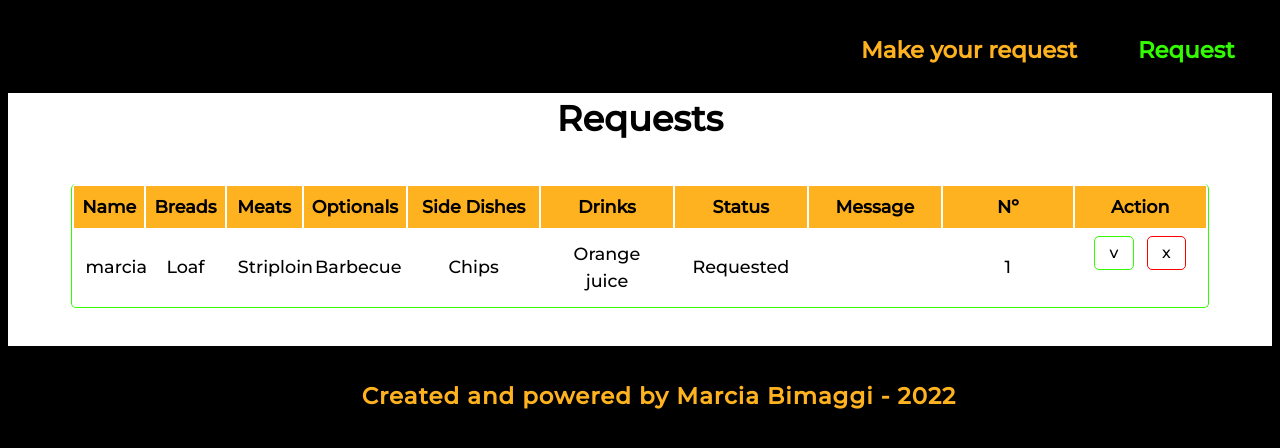
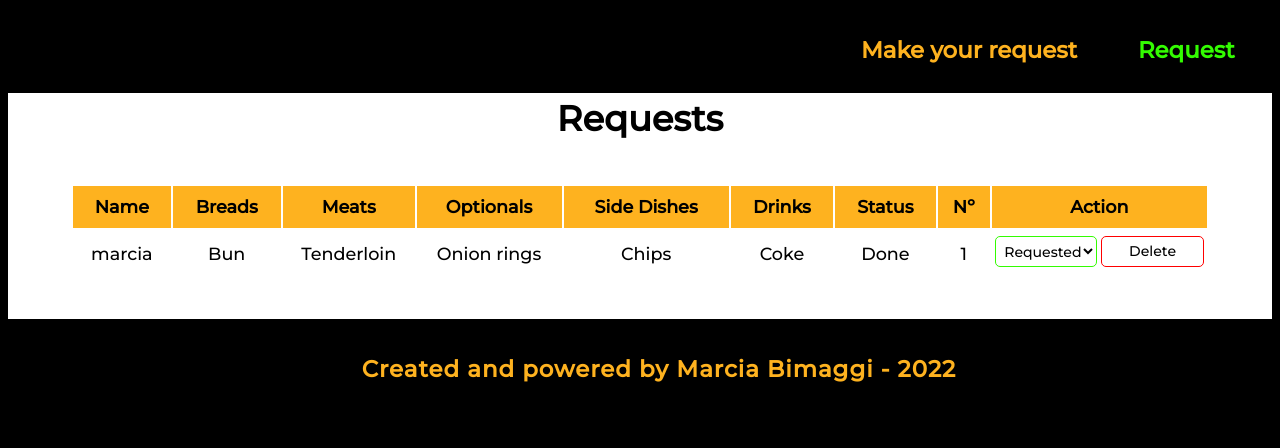
Before and after one commit to bimaggi/snack_bar_vuejs, a Vue app: page /request in a window 1280 px wide. Shown: the top 448 px of the page. Built offline with nearby package versions, Linux system fonts and the light colour scheme; data requests are answered from the project's data file.

Commit message:
feat(RequestItem):create RequestItem component

```diff
--- a/db/db.json
+++ b/db/db.json
@@ -92,14 +92,13 @@
   ],
   "request": [
     {
-      "name": "marcia",
-      "bread": "Loaf",
-      "meat": "Striploin",
-      "optional": "Barbecue",
+      "name": "marcia ",
+      "bread": "Bun",
+      "meat": "Tenderloin",
+      "optional": "Onion rings",
       "sideDish": "Chips",
-      "drink": "Orange juice",
-      "status": "Requested",
-      "msg": null,
+      "drink": "Coke",
+      "status": "Done",
       "id": 1
     }
   ]
--- a/src/components/RequestForm.vue
+++ b/src/components/RequestForm.vue
@@ -4,29 +4,23 @@
   <table class="table__form">
     <thead class="table__thead">
       <tr>
-        <th class="thead__th">{{message.name}}</th>
-        <th class="thead__th">{{message.breads}} </th>
-        <th class="thead__th">{{message.meats}}</th>
-        <th class="thead__th">{{message.optionals}}</th>
-        <th class="thead__th__action">{{message.sideDishes}}</th>
-        <th class="thead__th__action">{{message.drinks}}</th>
-        <th class="thead__th__action">{{message.status}}</th>
-        <th class="thead__th__action">{{message.message}}</th>
-        <th class="thead__th__action">{{message.number}}</th>
-        <th class="thead__th__action">{{message.action}}</th>
+        <th class="thead__th" v-for="title in titles" :key="title">{{title}}</th>
       </tr>
     </thead>
     <tbody class="table__tbody">
-      <tr class="tbody__tr" v-for="req in requests" :key="req.id">
-        <td class="tbody__td" v-for="r in req" :key="r">{{r}}</td>
-        <button class="btn__done">v</button>
-        <button class="btn__del">x</button>
-      </tr>
+      <request-item
+        :requests="requests"
+        :status="status"
+        @delRequest="delRequest"
+        @upDateStatus="upDateStatus"
+      />
     </tbody>
   </table>
 </div>
 </template>
 <script>
+import RequestItem from '@/components/RequestItem'
+
 import title from '@/enums/title'
 
 const {
@@ -36,19 +30,19 @@ const {
   OPTIONALS,
   SIDEDISHES,
   DRINKS,
+  NUMBER,
   STATUS,
-  MESSAGE,
-  NUMBER,
   ACTION,
 } = title
 
 export default {
   name: 'RequestForm',
   components: {
+    RequestItem,
   },
   data() {
     return {
-      message: {
+      titles: {
         name: NAME,
         breads: BREADS,
         meats: MEATS,
@@ -56,11 +50,11 @@ export default {
         sideDishes: SIDEDISHES,
         drinks: DRINKS,
         status: STATUS,
-        message: MESSAGE,
         number: NUMBER,
         action: ACTION,
       },
       requests: null,
+      status: null,
     }
   },
   methods: {
@@ -74,14 +68,40 @@ export default {
       const data = await req.json()
       this.requests = data
     },
+    async getStatus() {
+      const req = await fetch('http://localhost:3000/status')
+      const data = await req.json()
+      this.status = data
+    },
+    async delRequest(value) {
+      const req = await fetch(`http://localhost:3000/request/${value}`, {
+        method: 'DELETE',
+      })
+      const res = await req.json()
+      console.log(res)
+      this.getRequest()
+    },
+    async upDateStatus(event, value) {
+      const option = event.target.value
+      const actualStatus = JSON.stringify({ status: option })
+      const req = await fetch(`http://localhost:3000/request/${value}`, {
+        method: 'PATCH',
+        headers: { 'Content-Type': 'application/json' },
+        body: actualStatus,
+      })
+      const res = await req.json()
+      console.log(res)
+      this.getRequest()
+    },
   },
   mounted() {
     this.getFields()
     this.getRequest()
+    this.getStatus()
   },
 }
 </script>
-<style lang="scss" scoped>
+<style lang="scss">
 @import '@/styles/variables.scss';
 @import '@/styles/mixins.scss';
 
@@ -89,36 +109,52 @@ export default {
   display: flex;
   width: 90%;
   margin: 3% 0 3% 0;
+  @media screen and (max-width: $mobile){
+    font-size: .7rem;
+    overflow: scroll;
+  }
 }
 .table__form{
   width: 100%;
   text-align: center;
-  border: 1px solid $color2;
   border-top:none;
   border-radius: $border-radius;
+  @media screen and (max-width: $mobile){
+     border: none;
+  }
+}
+tr:nth-child(even) {
+  background:$color6;
 }
 .table__thead{
   background-color: $color1;
 }
 .thead__th{
   padding: 8px;
-}
-.thead__th__action{
-  width: 12%;
-}
-.btn__del{
-  @include style-btn;
-  background-color: $color5;
-  border: 1px solid $color3;
-  margin-left: 10%;
-  margin-top: 5%;
-}
-.btn__done{
-  @include style-btn;
-  background-color: $color5;
-  border: 1px solid $color2;
+  @media screen and (max-width: $mobile){
+    padding-top: 4px;
+    padding-bottom: 4px;
+  }
 }
 .tbody__td{
   padding: 1%;
 }
+.tbody__select{
+  display: flex;
+  justify-content: space-around;
+  font-size: .8rem;
+  padding-top: 3%;
+}
+.select{
+  border-radius:$border-radius ;
+  width: 48%;
+}
+.btn{
+  width: 48%;
+  border-radius:$border-radius ;
+  background-color: $color5;
+  border: 1px solid $color3;
+  padding: 0 2px 0 2px;
+
+}
 </style>
--- /dev/null
+++ b/src/components/RequestItem.vue
@@ -0,0 +1,48 @@
+<template>
+  <tr class="tbody__tr" v-for="req in requests" :key="req.id">
+    <td class="tbody__td" v-for="r in req" :key="r">{{r}}</td>
+    <td class="tbody__select">
+      <select
+        class="select"
+        @change="upDateStatus($event, req.id)"
+       >
+        <option
+          class="select__option"
+          :selected="requests.status"
+          :value="item.type"
+          v-for="item in status"
+          :key="item.id"
+         >
+          {{item.type}}
+        </option>
+      </select>
+      <button
+        class="btn"
+        @click="delRequest(req.id)"
+      >
+       Delete
+      </button>
+    </td>
+  </tr>
+</template>
+<script>
+export default {
+  name: 'RequestItem',
+  props: {
+    requests: {
+      type: Array,
+    },
+    status: {
+      type: Array,
+    },
+  },
+  methods: {
+    delRequest(value) {
+      this.$emit('delRequest', value)
+    },
+    upDateStatus(event, value) {
+      this.$emit('upDateStatus', event, value)
+    },
+  },
+}
+</script>
--- a/src/components/SnackDrinkAndSideDish.vue
+++ b/src/components/SnackDrinkAndSideDish.vue
@@ -1,6 +1,6 @@
 <template>
   <div class="form__select">
-      <label for="">{{ message }}</label>
+      <label for="">{{ titles }}</label>
       <div v-for="i in items"
         :key="i.id"
       >
@@ -30,7 +30,7 @@ export default {
     items: {
       type: Array,
     },
-    message: {
+    titles: {
       type: String,
     },
   },
--- a/src/components/SnackForm.vue
+++ b/src/components/SnackForm.vue
@@ -1,4 +1,6 @@
 <template>
+<div class="container">
+  <snack-message :msg="msg" v-show="msg"/>
   <snack-modal v-if="modal === true"/>
   <form v-else class="form">
     <div class="form__select">
@@ -10,28 +12,28 @@
     <snack-items-of-burger
       :items="breads"
       @setItems="setBread"
-      :message="message.breads"
+      :titles="titles.breads"
     />
      <snack-items-of-burger
       :items="meats"
-      @setItems="setBread"
-      :message="message.meats"
+      @setItems="setMeat"
+      :titles="titles.meats"
     />
      <snack-items-of-burger
       :items="optionals"
       @setItems="setOptional"
-      :message="message.optionals"
+      :titles="titles.optionals"
     />
 
     <snack-drink-and-side-dish
      :items="sideDishes"
      @setItems="setSideDish"
-     :message="message.sideDishes"
+     :titles="titles.sideDishes"
     />
     <snack-drink-and-side-dish
      :items="drinks"
      @setItems="setDrink"
-     :message="message.drinks"
+     :titles="titles.drinks"
     />
     <div class="form__select">
       <button
@@ -43,11 +45,14 @@
       </button>
     </div>
   </form>
+  </div>
 </template>
 <script>
 import SnackModal from '@/components/SnackModal'
 import SnackItemsOfBurger from '@/components/SnackItemsOfBurger'
 import SnackDrinkAndSideDish from '@/components/SnackDrinkAndSideDish'
+import SnackMessage from '@/components/SnackMessage'
+
 import title from '@/enums/title'
 
 const {
@@ -64,6 +69,7 @@ export default {
     SnackModal,
     SnackItemsOfBurger,
     SnackDrinkAndSideDish,
+    SnackMessage,
   },
   data() {
     return {
@@ -72,13 +78,14 @@ export default {
       optionals: null,
       sideDishes: null,
       drinks: null,
+      msg: null,
       requestBread: null,
       requestMeat: null,
       requestOptional: null,
       requestSideDish: null,
       requestDrink: null,
       modal: false,
-      message: {
+      titles: {
         breads: BREADS,
         meats: MEATS,
         optionals: OPTIONALS,
@@ -124,7 +131,6 @@ export default {
         sideDish: this.requestSideDish,
         drink: this.requestDrink,
         status: 'Requested',
-        msg: null,
       }
       const requestJson = JSON.stringify(request)
       const req = await fetch('http://localhost:3000/request', {
@@ -133,7 +139,12 @@ export default {
         body: requestJson,
       })
       const res = await req.json()
+      this.msg = `Request Nº ${res.id} has been done successfully.`
       console.log(res)
+      setTimeout(() => {
+        this.msg = ''
+        this.modal = true
+      }, 3000)
     },
   },
 }
@@ -142,8 +153,9 @@ export default {
 @import '@/styles/variables.scss';
 @import '@/styles/mixins.scss';
 
-.form{
-  @include style-form
+.container{
+   @include style-form;
+   @include justify;
 }
 .form__name{
   @include style-name
--- a/src/components/SnackItemsOfBurger.vue
+++ b/src/components/SnackItemsOfBurger.vue
@@ -1,6 +1,6 @@
 <template>
      <div class="form__select">
-      <label for="">{{message}}</label>
+      <label for="">{{titles}}</label>
       <select
         :key="index"
         v-model="requestItems"
@@ -30,7 +30,7 @@ export default {
     items: {
       type: Array,
     },
-    message: {
+    titles: {
       type: String,
     },
   },
--- /dev/null
+++ b/src/components/SnackMessage.vue
@@ -0,0 +1,42 @@
+<template>
+  <div class="message">
+    <div class="message__title">{{msg}}</div>
+    <div class="message__x">x</div>
+  </div>
+</template>
+
+<script>
+export default {
+  name: 'SnackMessage',
+  props: {
+    msg: {
+      type: String,
+    },
+  },
+}
+</script>
+<style lang="scss">
+@import '@/styles/variables.scss';
+.message {
+  border: 2px solid $color2;
+  border-radius: 5px;
+  width: 30%;
+  padding: 10px;
+  display: flex;
+  margin-bottom: 2%;
+  justify-content: flex-end;
+ }
+ .message__title{
+   text-align: center;
+   width: 90%;
+
+ }
+ .message__x{
+  font-size: .8rem;
+  width: 6%;
+  height: 1%;
+  text-align: center;
+  background-color: rgba(128, 128, 128, 0.212);
+  border-radius: $border-radius;
+ }
+</style>
--- a/src/enums/title.js
+++ b/src/enums/title.js
@@ -6,7 +6,6 @@ export default {
   SIDEDISHES: 'Side Dishes',
   DRINKS: 'Drinks',
   NUMBER: 'Nº',
-  MESSAGE: 'Message',
   ACTION: 'Action',
   STATUS: 'Status',
 }
--- a/src/styles/mixins.scss
+++ b/src/styles/mixins.scss
@@ -12,7 +12,6 @@
   margin-bottom: 1%;
   margin-top:.5%;
   padding-left: 3%;
-  width: 25%;
   @media screen and (max-width: $mobile){
     width: 80%;
     margin-top: 5%;
--- a/src/styles/variables.scss
+++ b/src/styles/variables.scss
@@ -3,6 +3,7 @@ $color2:#33fc01;
 $color3: #ff0000;
 $color4: #f8fc0d;
 $color5: #ffffff;
+$color6: #d3d3d3;
 $color-dark:#000000;
 $background-body: #000;
 $border-radius: 5px;
--- a/src/views/Request.vue
+++ b/src/views/Request.vue
@@ -1,6 +1,6 @@
 <template>
   <div class="request">
-    <h1>Requests</h1>
+    <h1 class="request__title" >Requests</h1>
     <request-form/>
   </div>
 </template>
@@ -22,5 +22,15 @@ export default {
 .request{
   @include style-display;
   @include justify();
+  @media screen and (max-width: $mobile){
+    margin-top: 5%;
+    margin-bottom: 5%;
+  }
+}
+.request__title{
+  @media screen and (max-width: $mobile){
+    font-size: 1rem;
+    margin-bottom: 3%;
+  }
 }
 </style>
```
